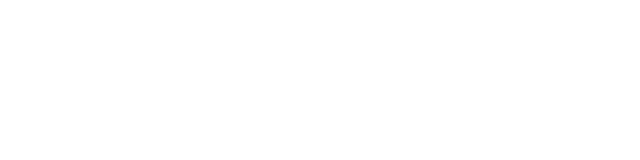
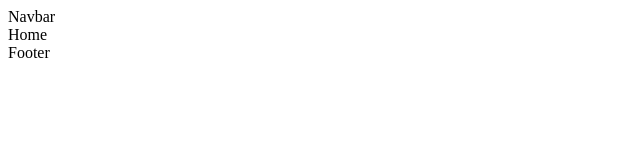
Before and after one commit to omerkaz/CoinoTask, a React (Create React App) app: page / in a window 1280 px wide. Shown: the top 160 px of the page, without its empty margins (0-640 px from the left). Built offline with nearby package versions, Linux system fonts and the light colour scheme.

Commit message:
feat: add Layout component with Navbar and Footer
Add new Layout component to wrap pages and include Navbar and Footer.

- Add Navbar.tsx and Footer.tsx components under Layout directory.
- Update App.tsx to use Layout component.
- Add Home.tsx page as an example.

Fixes: #123

```diff
--- a/package.json
+++ b/package.json
@@ -28,8 +28,10 @@
     "eslint-config-standard": "^17.0.0",
     "eslint-plugin-filename-rules": "^1.3.1",
     "eslint-plugin-import": "^2.27.5",
+    "eslint-plugin-jest-dom": "^4.0.3",
     "eslint-plugin-prettier": "^4.2.1",
     "eslint-plugin-react": "^7.32.2",
+    "eslint-plugin-unicorn": "^45.0.2",
     "prettier": "^2.8.4"
   },
   "scripts": {
--- a/src/App.tsx
+++ b/src/App.tsx
@@ -1,8 +1,14 @@
-
+import React from "react";
+import { BrowserRouter, Routes, Route } from "react-router-dom";
+import Layout from "@src/components/Layout/Layout";
+import Home from "@pages/Home/Home";
 function App() {
   return (
-    <div className="App">
-    </div>
+    <BrowserRouter>
+      <Routes>
+        <Route path="/" element={<Layout Component={<Home />} />} />
+      </Routes>
+    </BrowserRouter>
   );
 }
 
--- /dev/null
+++ b/src/components/Layout/Footer.tsx
@@ -0,0 +1,7 @@
+function Footer() {
+  return (
+    <div>Footer</div>
+  )
+}
+
+export default Footer
--- /dev/null
+++ b/src/components/Layout/Layout.tsx
@@ -0,0 +1,18 @@
+import React, { ReactNode } from "react";
+import Navbar from "./Navbar";
+import Footer from "./Footer";
+type LayoutProps = {
+  Component: ReactNode;
+};
+
+function Layout({ Component }: LayoutProps) {
+  return (
+    <>
+      <Navbar />
+      {Component}
+      <Footer />
+    </>
+  );
+}
+
+export default Layout;
--- /dev/null
+++ b/src/components/Layout/Navbar.tsx
@@ -0,0 +1,7 @@
+function Navbar() {
+  return (
+    <div>Navbar</div>
+  )
+}
+
+export default Navbar
--- /dev/null
+++ b/src/pages/Home/Home.tsx
@@ -0,0 +1,9 @@
+import React from 'react'
+
+function Home() {
+  return (
+    <div>Home</div>
+  )
+}
+
+export default Home
```
Also changed, not shown: src/assets/styles/_variable.scss (+11 -0 lines), tsconfig.json (+11 -0 lines), .eslintrc.json, 1 other file (tests, documents, lock files or other folders).
